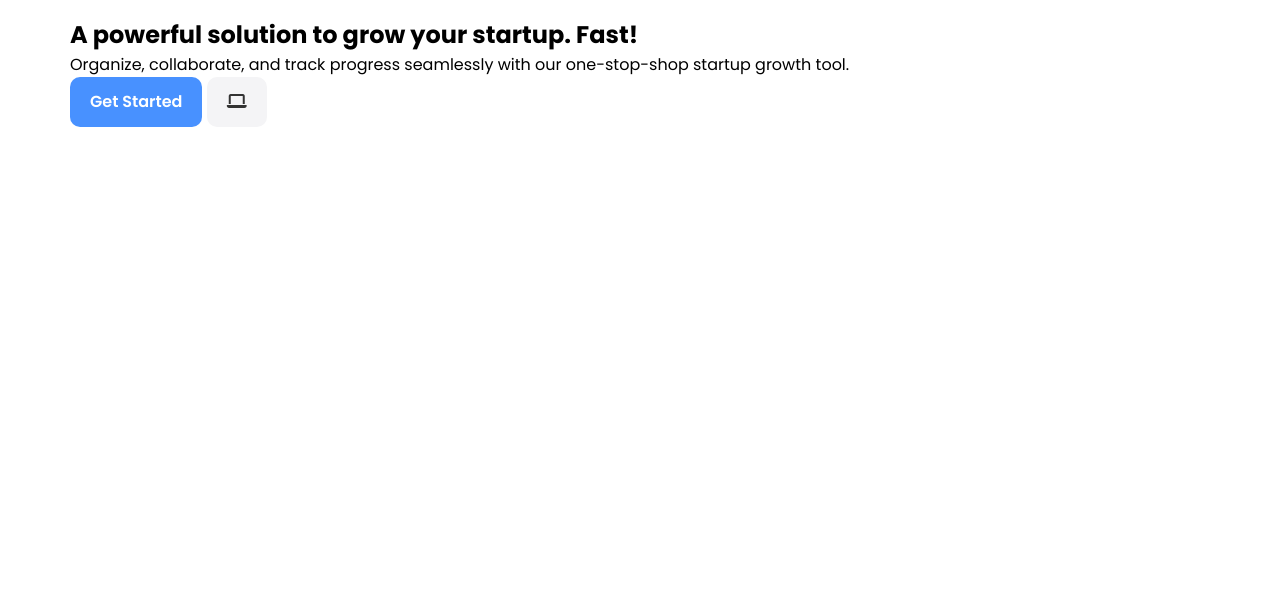
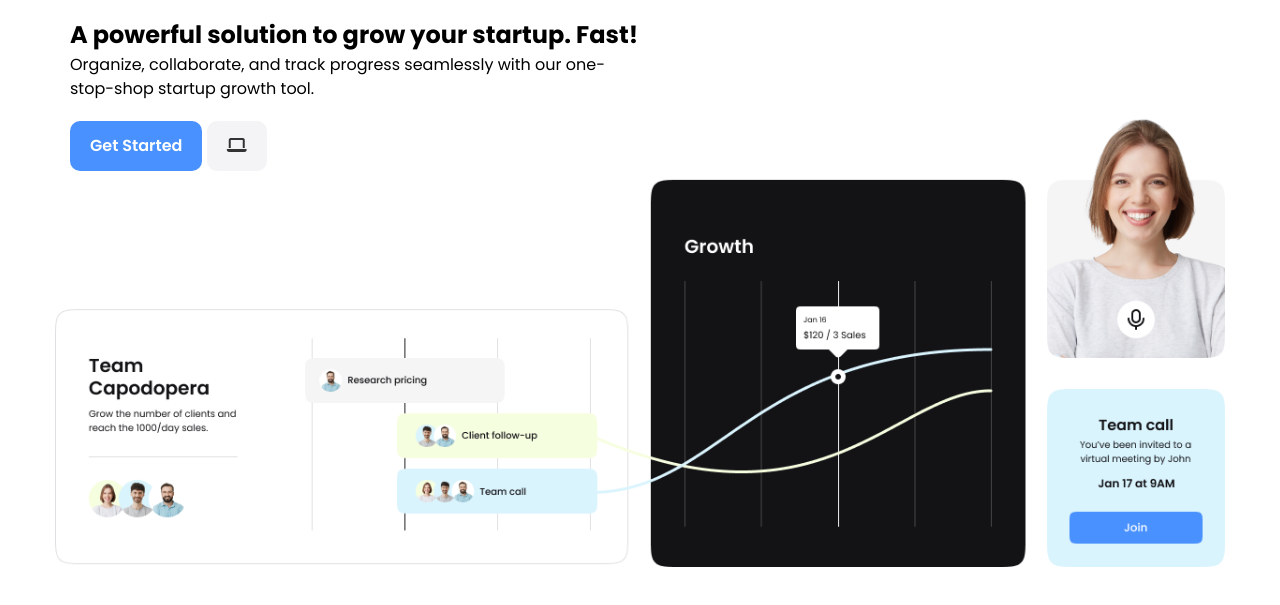
Before and after one commit to Mubassir1820/SAAS-website, a plain HTML site: page index.html in a window 1280 px wide. Shown: the part 67-672 px from the top of the page. Drawn offline with Linux system fonts and the light colour scheme.

Commit message:
Hero section css

```diff
--- a/css/style.css
+++ b/css/style.css
@@ -124,3 +124,23 @@ img {
     display: block;
     width: 100%;
   }
+
+  .hero {
+    margin-bottom: 50px;
+  }
+
+  .hero .container {
+    background: url('../images/hero-bg.png') no-repeat;
+    background-size: contain;
+    background-position: center bottom;
+    height: 550px;
+  }
+
+  .hero .hero-content {
+    width: 70%;
+  }
+
+  .hero .hero-text {
+    width: 70%;
+    margin-bottom: 20px;
+  }
```
